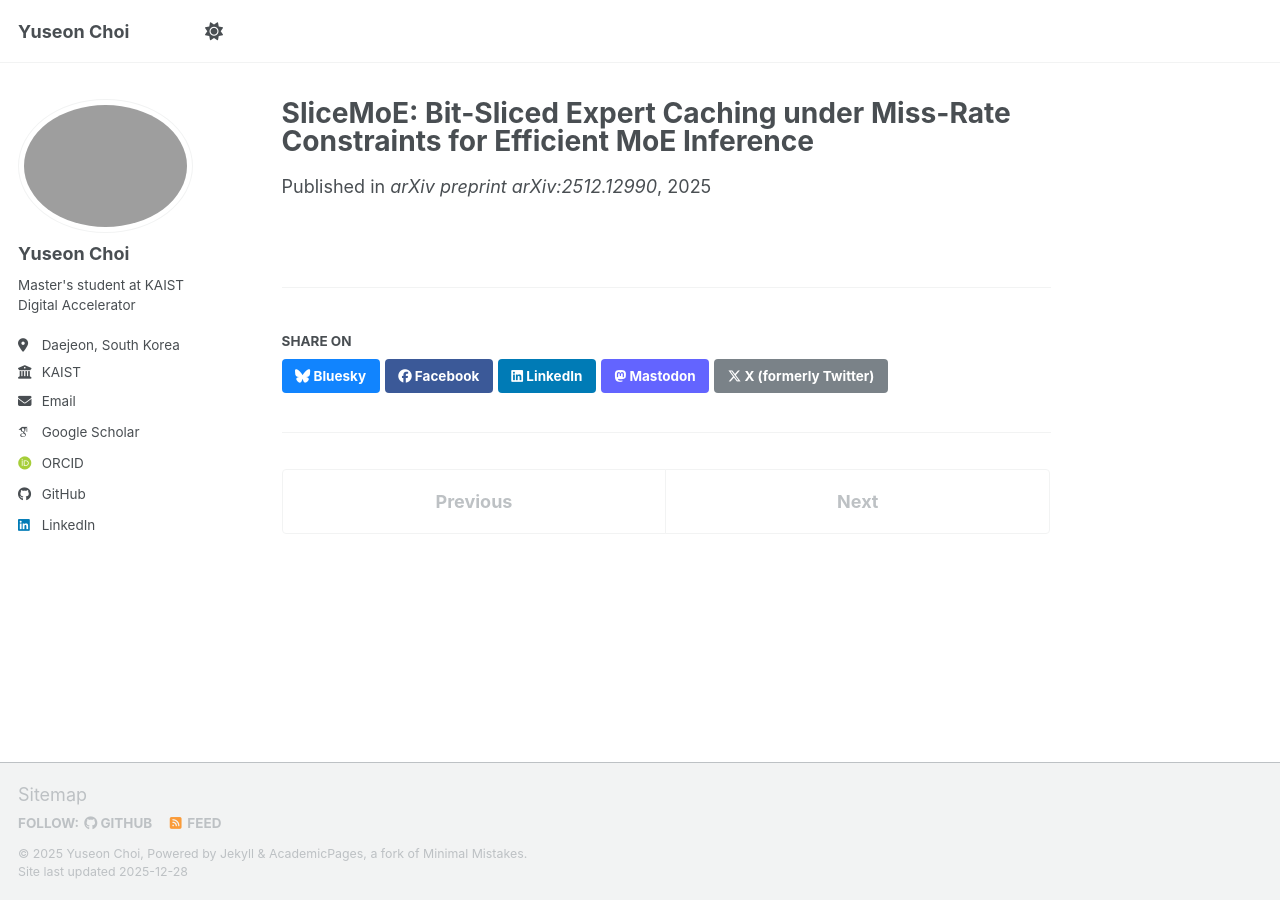
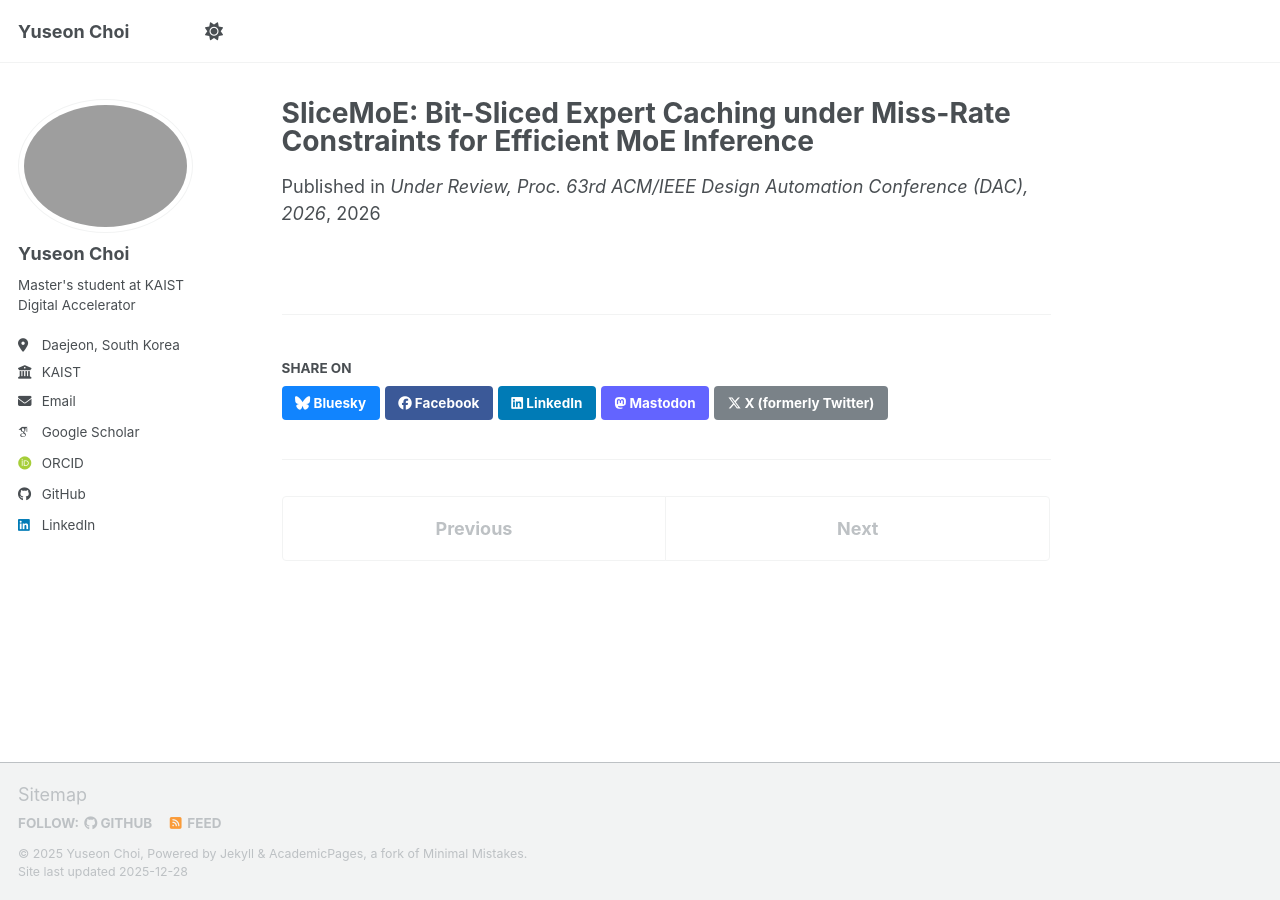
Before and after one commit to yschoi31/yschoi31.github.io, a Jekyll site: the page built from _publications/arxiv25_slicemoe.md, in a window 1280 px wide. Built offline with Jekyll 4.4.1, drawn with Linux system fonts in a browser that asks for light colours; some web fonts are replaced; a script bundle is joined from its source files by our own code; library files that are not in the unit come from our copies.

Commit message:
publication

```diff
--- a/_pages/publications.html
+++ b/_pages/publications.html
@@ -7,7 +7,7 @@ author_profile: true
 
 {% if site.author.googlescholar %}
 <div class="wordwrap">
-  <a href="{{https://scholar.google.com/citations?user=8MlP6asAAAAJ&hl=en}}">Google Scholar Profile</a>
+  <a href="https://scholar.google.com/citations?user=8MlP6asAAAAJ&hl=en">Google Scholar Profile</a>
 </div>
 {% endif %}
 
--- a/_publications/arxiv25_slicemoe.md
+++ b/_publications/arxiv25_slicemoe.md
@@ -2,9 +2,9 @@
 title: "SliceMoE: Bit-Sliced Expert Caching under Miss-Rate Constraints for Efficient MoE Inference"
 collection: publications
 category: conferences
-date: 2025-12-15
+date: 2026-06-15
 shortvenue: "ArXiv 2025"
-venue: "arXiv preprint arXiv:2512.12990"
+venue: "Under Review, Proc. 63rd ACM/IEEE Design Automation Conference (DAC), 2026"
 paperurl: "https://arxiv.org/abs/2512.12990"
 authors: Yuseon Choi, Sangjin Kim, Jungjun Oh, Gwangtae Park, Byeongcheol Kim, Hoi-Jun Yoo
 ---
```
Also changed, not shown: _pages/about.md (+1 -0 lines).
